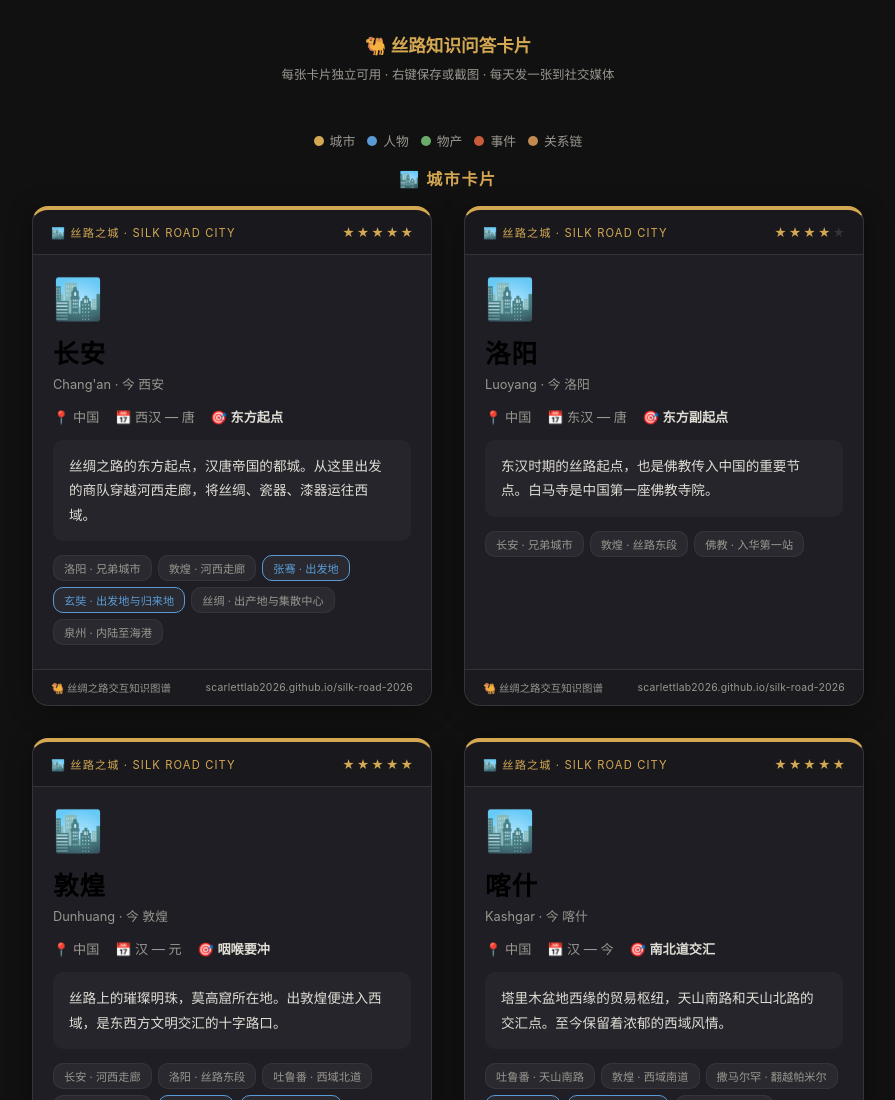
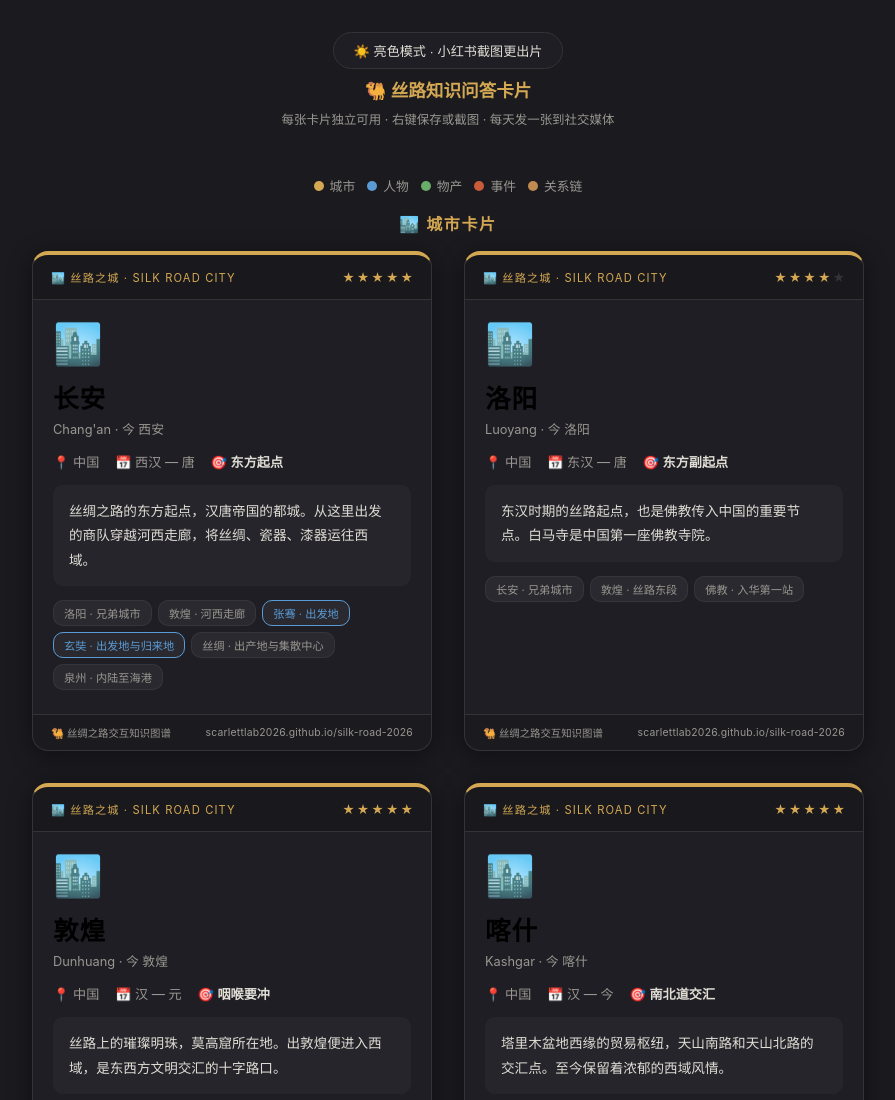
Before and after one commit to ScarlettLab2026/silk-road-2026, a plain HTML site: page cards.html in a window 1280 px wide. Shown: the top 1100 px of the page, without its empty margins (192-1087 px from the left). Drawn offline with Linux system fonts and the light colour scheme.

Commit message:
🎨 知识卡片新增亮色模式 — 小红书截图更出片

```diff
--- a/cards.html
+++ b/cards.html
@@ -10,8 +10,13 @@
     --text-dim: #9a9790; --accent: #d4a853; --border: #333338;
     --city: #d4a853; --figure: #5b9bd5; --goods: #6aad6a; --event: #c75b3a; --chain: #c08a50;
   }
+  body.light {
+    --bg: #f5f0e8; --card-bg: #ffffff; --text: #2c2416;
+    --text-dim: #8c8068; --accent: #b8860b; --border: #e0d8c8;
+    --city: #b8860b; --figure: #3b7dc4; --goods: #4a8c4a; --event: #c75b3a; --chain: #a0723a;
+  }
   * { margin:0; padding:0; box-sizing:border-box; }
-  body { background: #111; font-family: -apple-system, "PingFang SC", "Microsoft YaHei", sans-serif; padding: 32px 24px; }
+  body { background: var(--bg); font-family: -apple-system, "PingFang SC", "Microsoft YaHei", sans-serif; padding: 32px 24px; transition: background 0.3s; }
 
   h2 { text-align: center; font-size: 1rem; color: var(--accent); margin: 40px 0 16px; letter-spacing: 0.1em; }
   h2:first-child { margin-top: 0; }
@@ -108,6 +113,13 @@
 </head>
 <body>
 
+<div style="text-align:center;margin-bottom:8px">
+  <button onclick="toggleTheme()" id="themeBtn" style="
+    background:var(--card-bg); border:1px solid var(--border); color:var(--text);
+    padding:8px 20px; border-radius:20px; cursor:pointer; font-size:0.82rem;
+    transition:all 0.2s;
+  ">☀️ 亮色模式 · 小红书截图更出片</button>
+</div>
 <h1 style="text-align:center;color:var(--accent);font-size:1.1rem;margin-bottom:8px">🐫 丝路知识问答卡片</h1>
 <p style="text-align:center;color:var(--text-dim);font-size:0.78rem;margin-bottom:32px">
   每张卡片独立可用 · 右键保存或截图 · 每天发一张到社交媒体
@@ -457,6 +469,26 @@ function buildAllCards(DATA) {
 }
 
 fetch(DATA_URL).then(r => r.json()).then(buildAllCards);
+
+function toggleTheme() {
+  const isLight = document.body.classList.toggle('light');
+  const btn = document.getElementById('themeBtn');
+  if (isLight) {
+    btn.innerHTML = '🌙 暗色模式 · 经典丝路风格';
+    btn.style.background = 'var(--card-bg)';
+  } else {
+    btn.innerHTML = '☀️ 亮色模式 · 小红书截图更出片';
+    btn.style.background = 'var(--card-bg)';
+  }
+  // Persist preference
+  localStorage.setItem('card-theme', isLight ? 'light' : 'dark');
+}
+
+// Restore saved preference
+if (localStorage.getItem('card-theme') === 'light') {
+  document.body.classList.add('light');
+  document.getElementById('themeBtn').innerHTML = '🌙 暗色模式 · 经典丝路风格';
+}
 </script>
 </body>
 </html>
```
